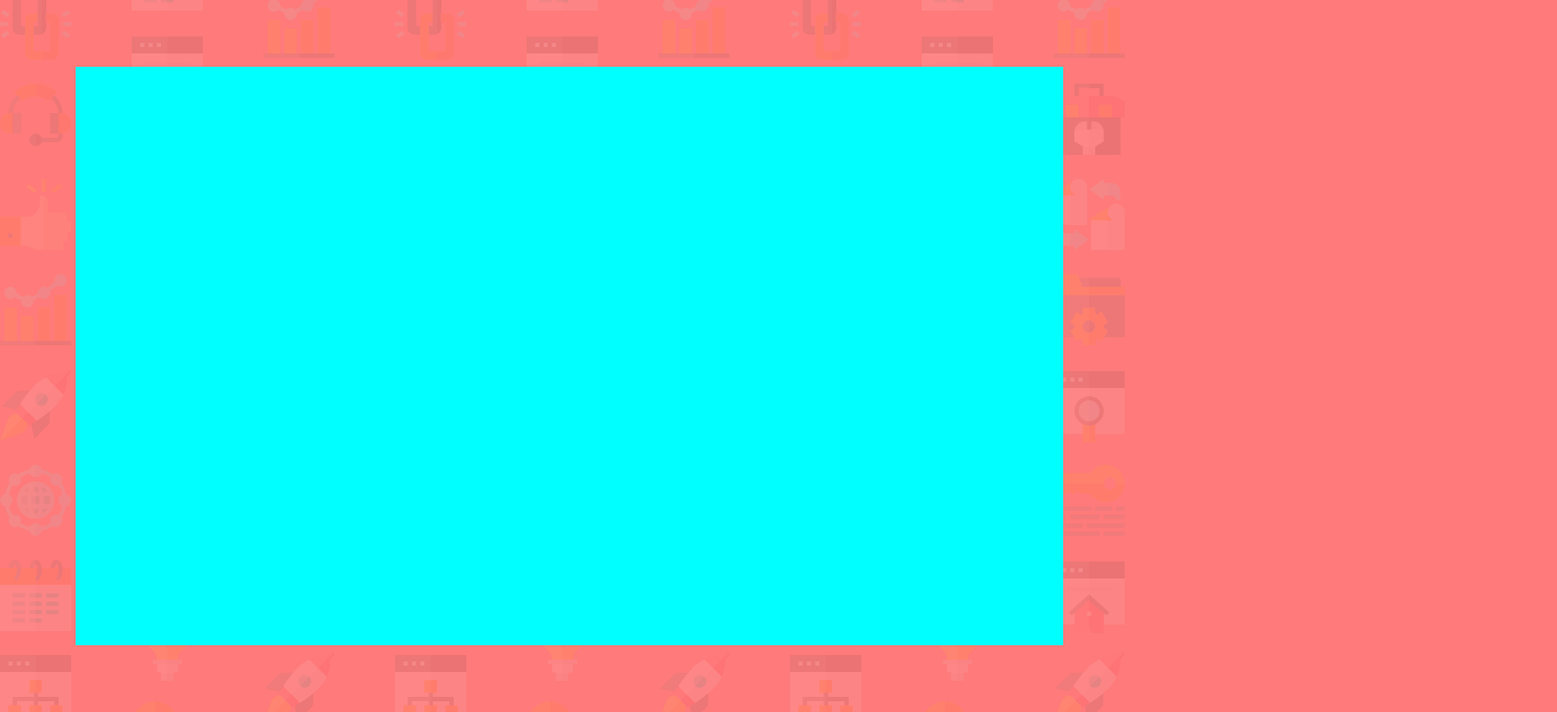
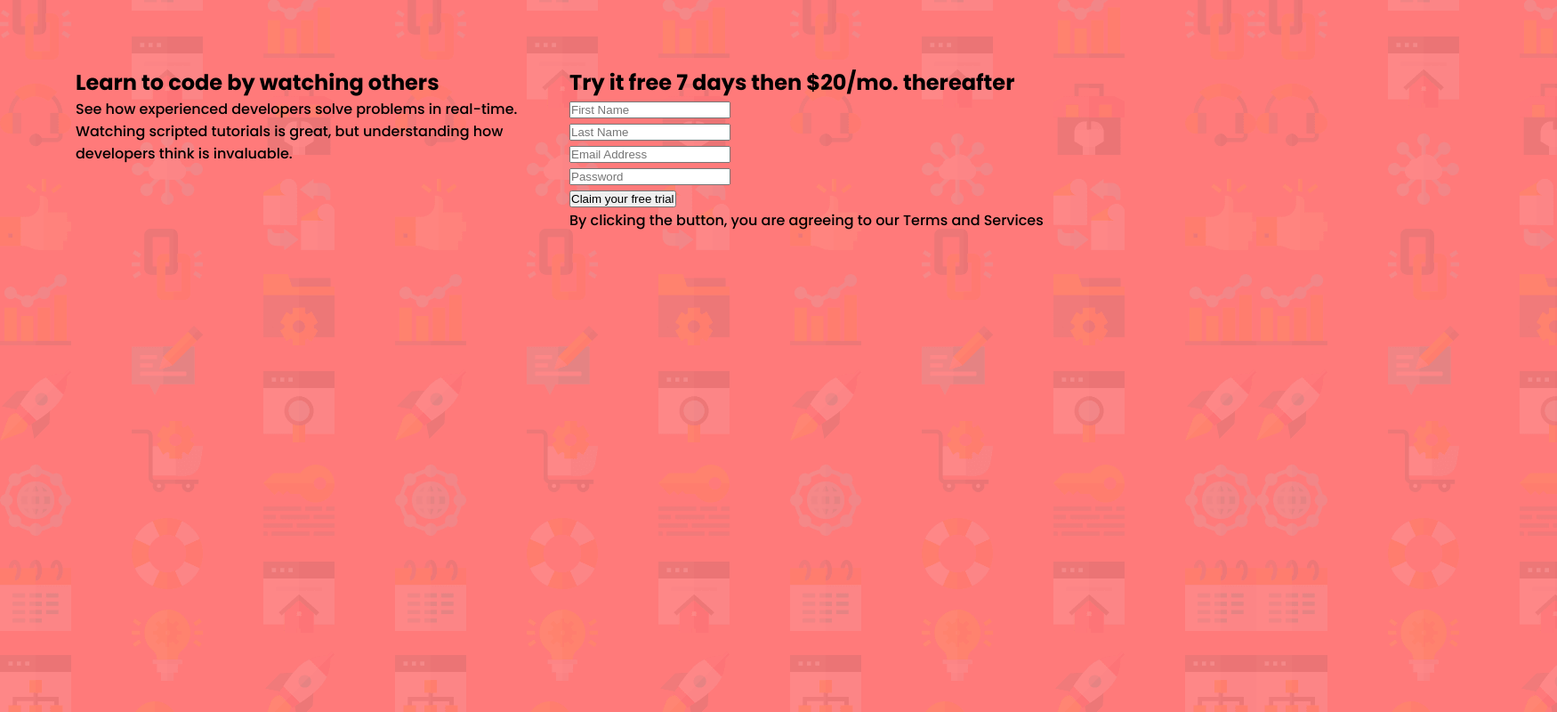
Before and after one commit to m4tut/master_form, a plain HTML site: page index.html in a window 1280 px wide. Shown: the whole page at 89% size, 1750 px wide, since content can reach past the window. Drawn offline with Linux system fonts and the light colour scheme.

Commit message:
added html

```diff
--- a/index.html
+++ b/index.html
@@ -6,29 +6,75 @@
         <link rel="icon" type="image/png" sizes="32x32" href="./images/favicon-32x32.png" />
         <title>Intro component with sign up form</title>
 
-        <link rel="stylesheet" href="style/style.css">
+        <link rel="stylesheet" href="style/style.css" />
         <script src="js/script.js" defer></script>
     </head>
     <body>
         <div class="center">
             <div class="block_form">
-
+                <article class="block_text">
+                    <h1 class="text_title">Learn to code by watching others</h1>
+                    <p class="text_paragraph">
+                        See how experienced developers solve problems in real-time. Watching scripted
+                        tutorials is great, but understanding how developers think is invaluable.
+                    </p>
+                </article>
+                <div class="block_form">
+                    <div class="form_message">
+                        <h2 class="message_title"><b>Try it free 7 days</b> then $20/mo. thereafter</h2>
+                        <form id="form" action="/" class="form" method="POST">
+                            <div class="form_item">
+                                <input
+                                    type="text"
+                                    class="form_input"
+                                    name="firstName"
+                                    placeholder="First Name"
+                                    aria-label="First Name"
+                                    pattern="[A-Za-zА-Яа-яЁё]"
+                                    required
+                                />
+                            </div>
+                            <div class="form_item">
+                                <input
+                                    type="text"
+                                    class="form_input"
+                                    name="lastName"
+                                    placeholder="Last Name"
+                                    aria-label="Last Name"
+                                    pattern="[A-Za-zА-Яа-яЁё]"git
+                                    required
+                                />
+                            </div>
+                            <div class="form_item">
+                                <input
+                                    type="email"
+                                    class="form_input"
+                                    name="emailAddress"
+                                    placeholder="Email Address"
+                                    aria-label="Email Address"
+                                    required
+                                />
+                            </div>
+                            <div class="form_item">
+                                <input
+                                    type="password"
+                                    class="form_input"
+                                    name="password"
+                                    placeholder="Password"
+                                    aria-label="Password"
+                                    required
+                                />
+                            </div>
+                            <button type="submit" class="submit_btn" aria-label="submit">
+                                Claim your free trial
+                            </button>
+                        </form>
+                        <span class="form_text">
+                            By clicking the button, you are agreeing to our Terms and Services
+                        </span>
+                    </div>
+                </div>
             </div>
         </div>
-        <!-- Learn to code by watching others
-
-  See how experienced developers solve problems in real-time. Watching scripted tutorials is great,
-  but understanding how developers think is invaluable.
-
-  Try it free 7 days then $20/mo. thereafter
-
-  First Name
-  Last Name
-  Email Address
-  Password
-
-  Claim your free trial
-
-  By clicking the button, you are agreeing to our Terms and Services -->
     </body>
 </html>
--- a/style/style.css
+++ b/style/style.css
@@ -38,5 +38,11 @@ body {
     left: 0;
     right: 0;
     margin: auto;
-    background-color: aqua;
 }
+
+.block_form {
+    width: 1110px;
+    min-height: 560px;
+    display: grid;
+    grid-template-columns: 50% 50%;
+}
```
